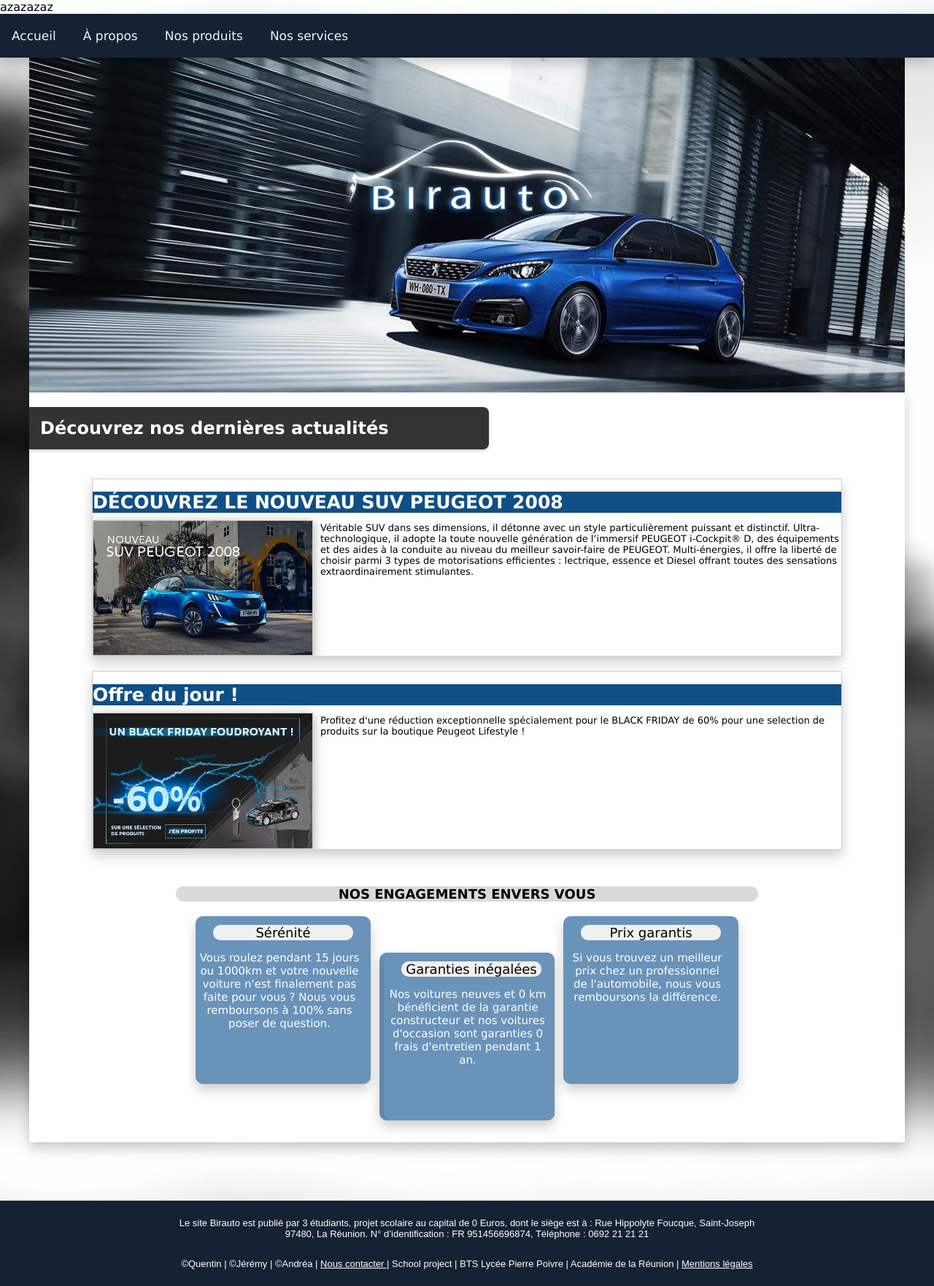
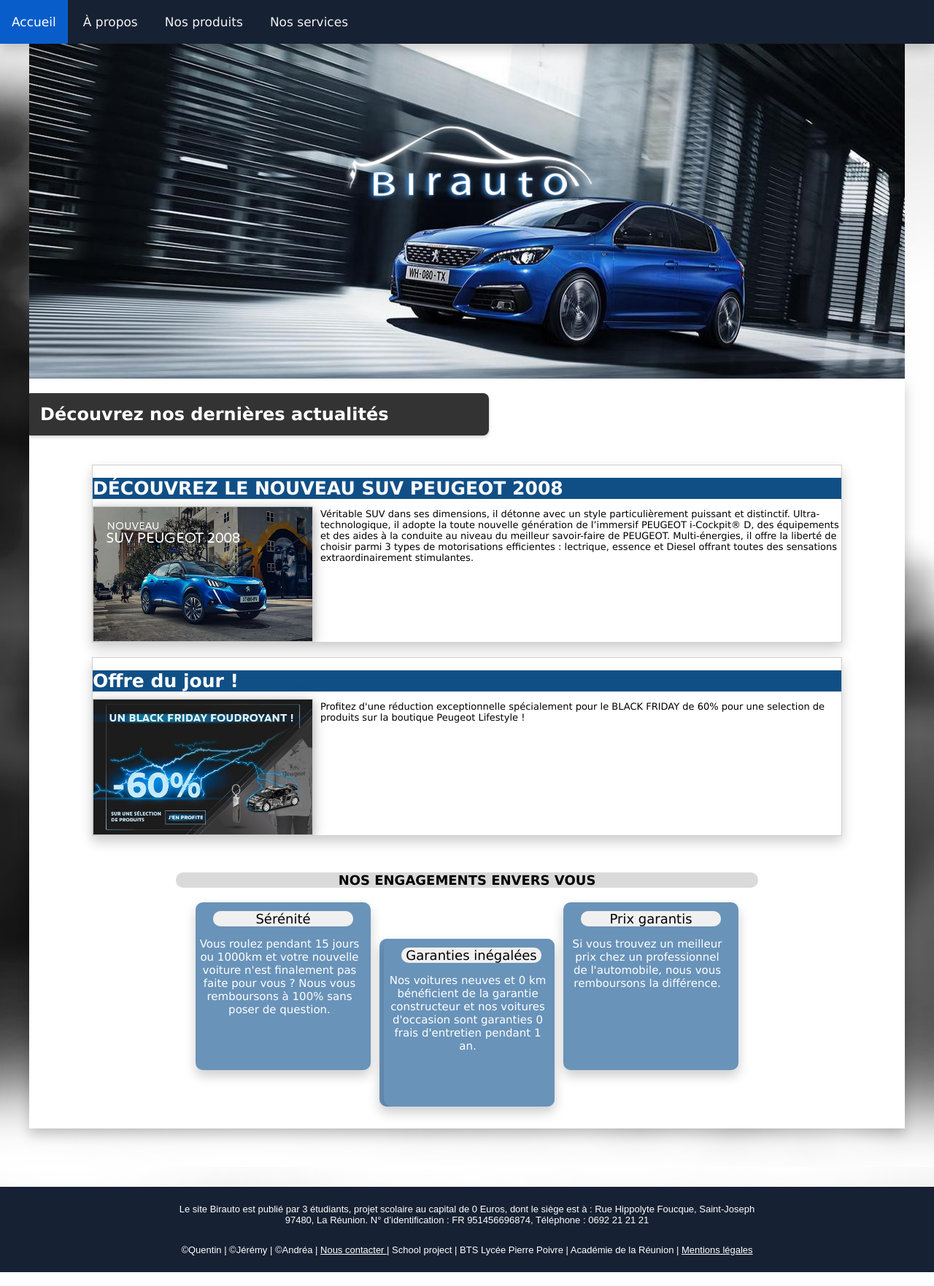
Before and after one commit to quentinhoareau/Birauto, a PHP site: page / in a window 1280 px wide. Shown: the whole page at 73% size. Run offline with PHP 8.4, Linux system fonts and the light colour scheme.

Commit message:
Update index.php

```diff
--- a/index.php
+++ b/index.php
@@ -8,7 +8,7 @@
 
 
 <body>
-azazazaz
+
 
 <!-- BARRE DE NAVIGATION + BANNIERE -->
 	<?php include "extension/nav.php" ?>
```
